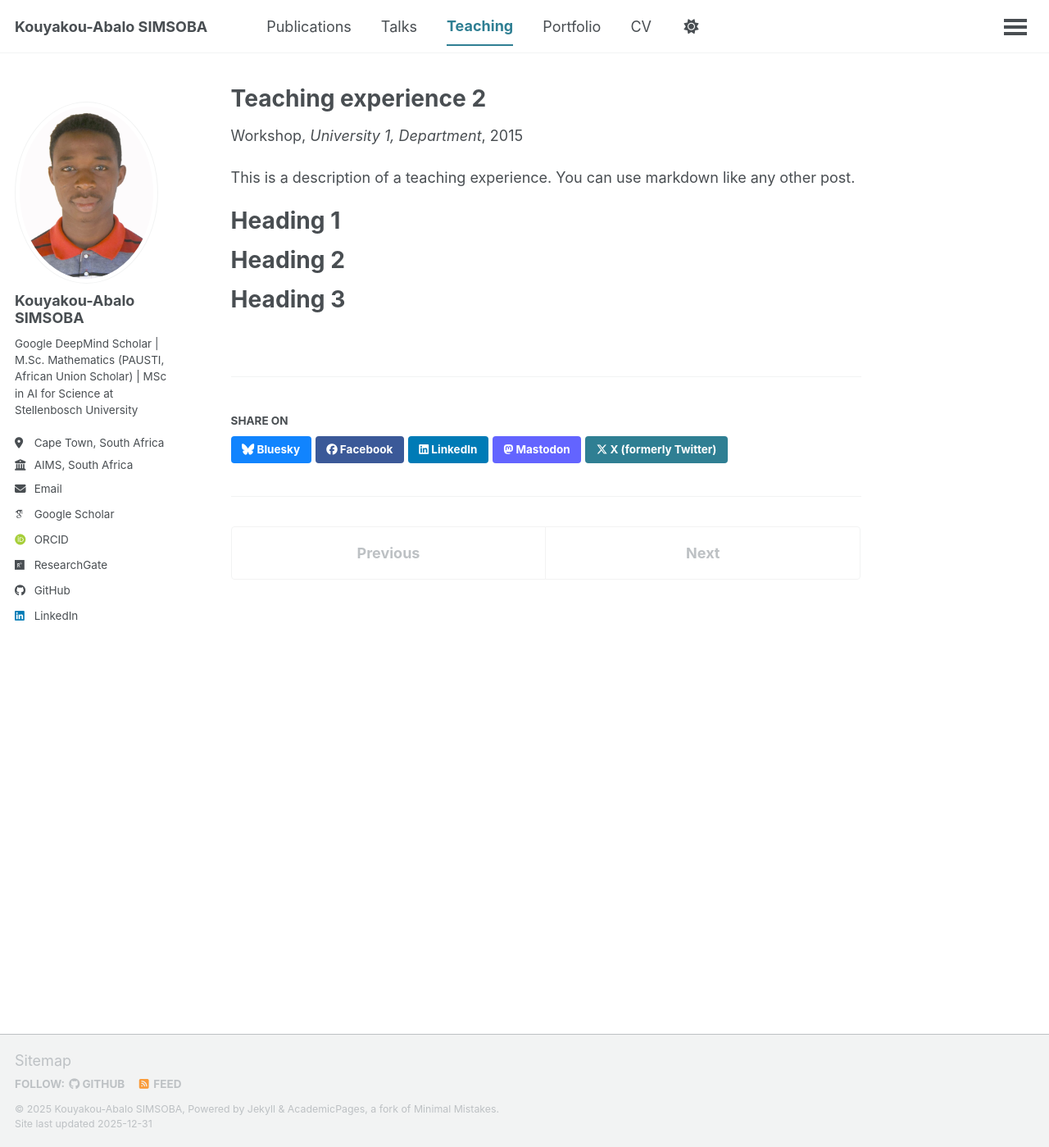
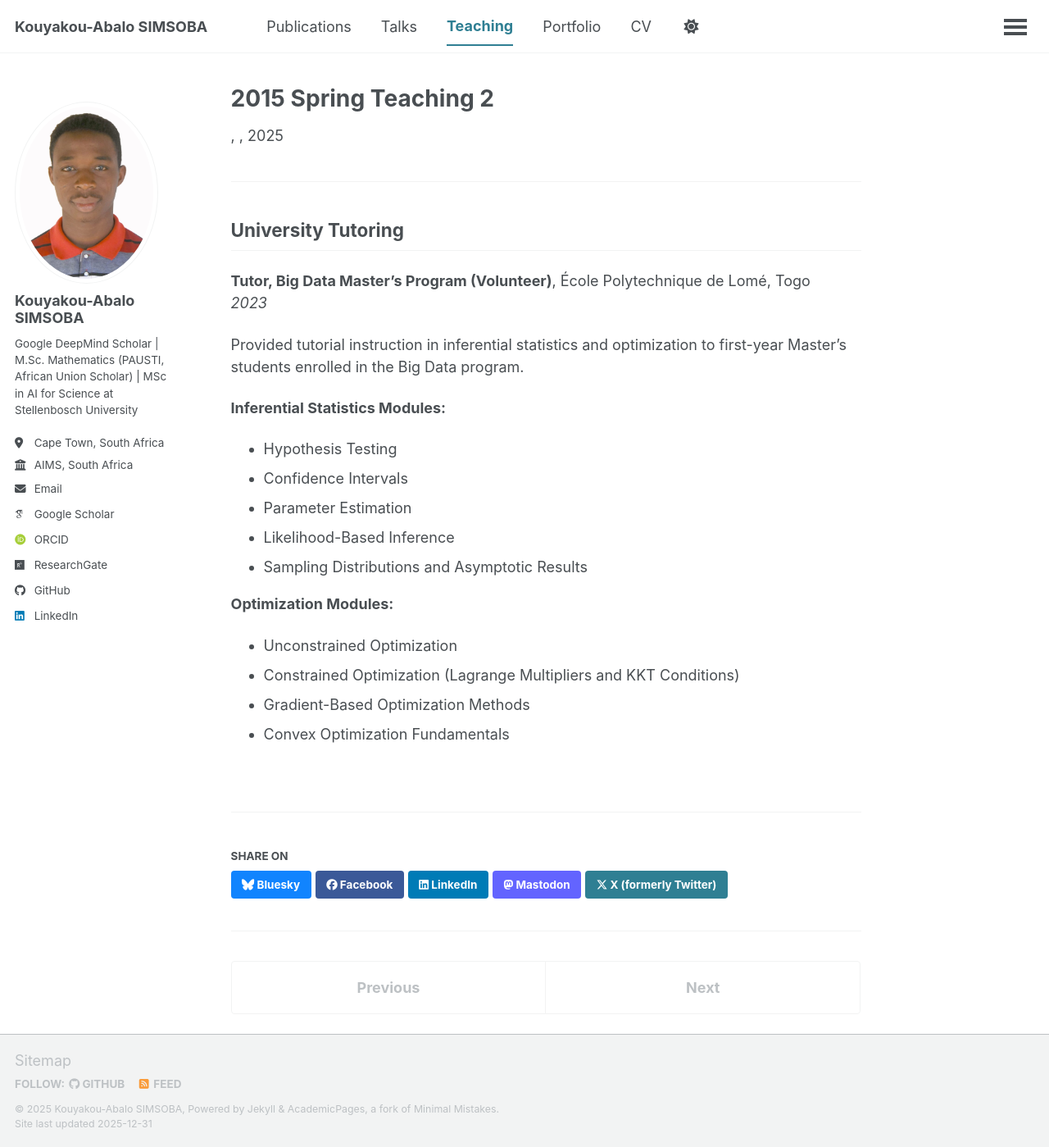
Before and after one commit to simsoba-research/simsoba-research.github.io, a Jekyll site: the page built from _teaching/2015-spring-teaching-2.md, in a window 1280 px wide and 1399 px high. Shown: the whole window at 82% size. Built offline with Jekyll 4.4.1, drawn with Linux system fonts in a browser that asks for light colours; some web fonts are replaced; a script bundle is joined from its source files by our own code; library files that are not in the unit come from our copies.

Commit message:
Revise teaching experience and add tutoring role
Updated teaching experience details and added new tutoring role.

```diff
--- a/_teaching/2015-spring-teaching-2.md
+++ b/_teaching/2015-spring-teaching-2.md
@@ -1,20 +1,22 @@
----
-title: "Teaching experience 2"
-collection: teaching
-type: "Workshop"
-permalink: /teaching/2015-spring-teaching-1
-venue: "University 1, Department"
-date: 2015-01-01
-location: "City, Country"
 ---
 
-This is a description of a teaching experience. You can use markdown like any other post.
+## University Tutoring
+<u></u>
 
-Heading 1
-======
+**Tutor, Big Data Master's Program (Volunteer)**, École Polytechnique de Lomé, Togo
+*2023*
 
-Heading 2
-======
+Provided tutorial instruction in inferential statistics and optimization to first-year Master's students enrolled in the Big Data program.
 
-Heading 3
-======
+**Inferential Statistics Modules:**
+* Hypothesis Testing
+* Confidence Intervals
+* Parameter Estimation
+* Likelihood-Based Inference
+* Sampling Distributions and Asymptotic Results
+
+**Optimization Modules:**
+* Unconstrained Optimization
+* Constrained Optimization (Lagrange Multipliers and KKT Conditions)
+* Gradient-Based Optimization Methods
+* Convex Optimization Fundamentals
```
